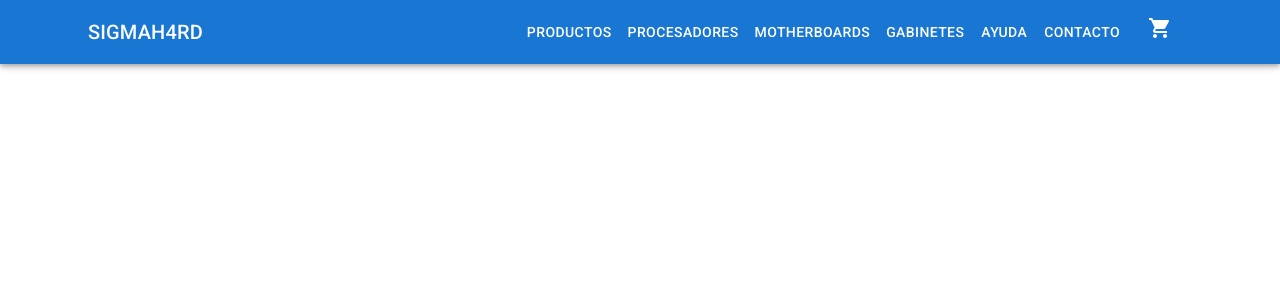
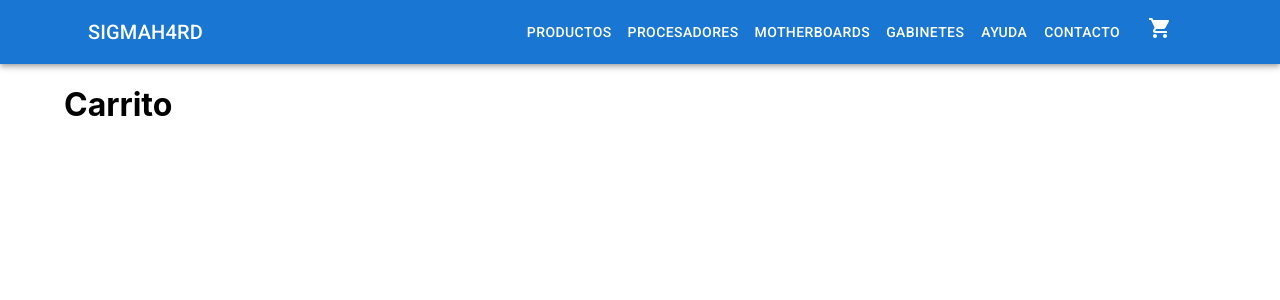
Before and after one commit to facundocrz/RJ24405, a React (Create React App) app: page /cart in a window 1280 px wide. Shown: the top 300 px of the page. Built offline with nearby package versions, Linux system fonts and the light colour scheme.

Commit message:
counter sincronizado

```diff
--- a/src/App.js
+++ b/src/App.js
@@ -3,6 +3,7 @@ import NavBar from './components/NavBar';
 import ItemListContainer from './components/ItemListContainer';
 import ItemDetailContainer from './components/ItemDetailContainer';
 import { BrowserRouter, Switch, Route } from 'react-router-dom';
+import Cart from './components/Cart';
 
 function App() {
   return (
@@ -10,13 +11,16 @@ function App() {
       <NavBar />
       <Switch>
         <Route exact path='/'>
-        <ItemListContainer title="Novedades" />
+          <ItemListContainer title="Novedades" />
         </Route>
         <Route path='/category/:categoryId'>
-        <ItemListContainer title="" />
+          <ItemListContainer title="" />
         </Route>
         <Route path='/item/:itemId'>
-        <ItemDetailContainer/>
+          <ItemDetailContainer />
+        </Route>
+        <Route path='/cart'>
+          <Cart />
         </Route>
       </Switch>
     </BrowserRouter>
--- /dev/null
+++ b/src/components/Cart.jsx
@@ -0,0 +1,10 @@
+import React from "react";
+import Container from '@mui/material/Container'
+
+export default function Cart(){
+    return(
+        <Container maxWidth="lg">
+          <h1>Carrito</h1>
+        </Container>
+    )
+}
--- a/src/components/ItemDetail.jsx
+++ b/src/components/ItemDetail.jsx
@@ -1,29 +1,45 @@
-import React from "react";
+import React, { useState } from "react";
 import ItemCount from "./ItemCount";
-import { Box, Typography } from '@mui/material'
+import { Box, Typography, Button } from '@mui/material'
+import { Link } from "react-router-dom";
 
 const images = require.context('../img');
 
 export default function ItemDetail({ detail }) {
 
+    const [quiantity, setQuantity] = useState();
+    const [buttonCart, setButtonCart] = useState(false);
+
     function onAdd(count) {
-        alert(detail.name+" se agrego al carrito");
+        setQuantity(count);
+        setButtonCart(true);
     }
 
     return (
         <>
-            <Box sx={{ display: 'flex', alignItems: 'center', flexDirection:'column' }}>
+            <Box sx={{ display: 'flex', alignItems: 'center', flexDirection: 'column' }}>
                 <Typography variant="h1" color="initial">
                     {detail.name}
                 </Typography>
-                <Box sx={{ display: 'flex', flexDirection:'row', justifyContent: 'space-between' }} style={{width:'100%'}}>
+                <Box sx={{ display: 'flex', flexDirection: 'row', justifyContent: 'space-between' }} style={{ width: '100%' }}>
                     <img src={images(`./${detail.picture}`)} style={{ width: '800px', height: '800px' }}></img>
-                    <Box sx={{ display: 'flex', flexDirection:'column' }}>
+                    <Box sx={{ display: 'flex', flexDirection: 'column' }}>
                         <h2>{"$" + detail.price}</h2>
                         <p>socket: {detail.socket}</p>
                         <p>frecuencia: {detail.frecuency}</p>
                         <p>nucleos: {detail.cores}</p>
-                        <ItemCount stock={detail.stock} initial={1} onAdd={onAdd}/>
+                        {buttonCart ?
+                            <Box container sx={{ display: 'flex', flexDirection: 'column', alignItems: 'flex-start' }}>
+                                <h3></h3>
+                                <Button variant="outlined" color="success" size="small">
+                                    <Link to={"/cart"} style={{ textDecoration: 'none', color: '#2e7d32' }}>
+                                        Finalizar compra
+                                    </Link>
+                                </Button>
+                            </Box>
+                            :
+                            <ItemCount stock={detail.stock} initial={1} onAdd={onAdd} />
+                        }
                     </Box>
                 </Box>
             </Box>
```
